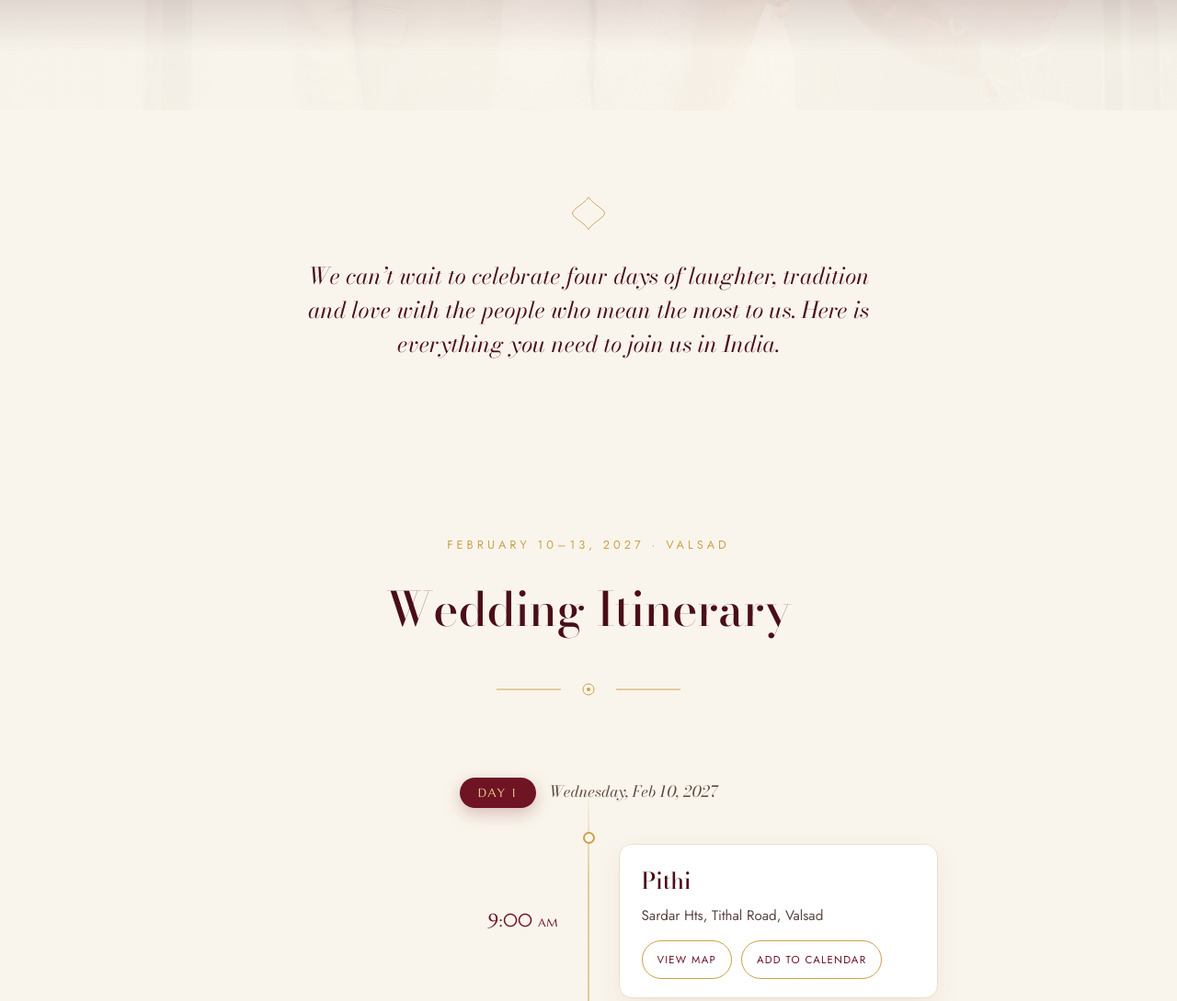
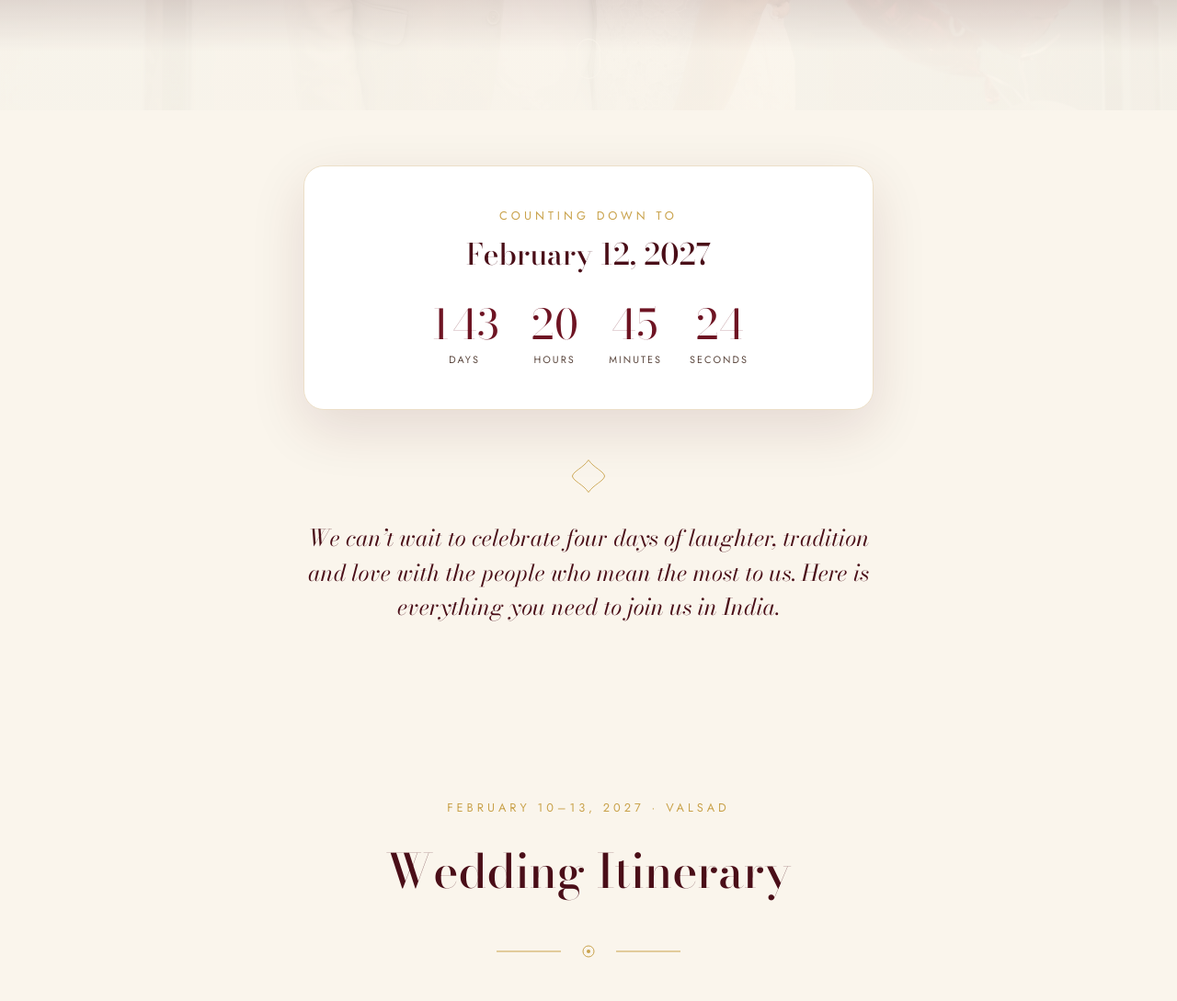
Before and after one commit to bulsaradishant96-web/Wedding-Website, a plain HTML site: page index.html in a window 1280 px wide. Shown: the part 680-1769 px from the top of the page at 92% size. Drawn offline with nearby package versions, Linux system fonts and the light colour scheme.

Commit message:
Update itinerary and add countdown
Rename Grah Shanti to Gruh Shantak, split Day 3 into Bus Departs for
Barat and Varghodo (Jaan Prasthan), remove map links from the
timeline, and add a live countdown to the wedding day on the homepage.

```diff
--- a/index.html
+++ b/index.html
@@ -47,6 +47,33 @@
   </a>
 </section>
 
+<!-- Countdown -->
+<section class="countdown" data-reveal>
+  <div class="countdown-card">
+    <p class="eyebrow">Counting down to</p>
+    <h2 class="countdown-heading">February 12, 2027</h2>
+    <div class="countdown-grid" id="countdownGrid">
+      <div class="countdown-item">
+        <span class="countdown-num" id="cdDays">00</span>
+        <span class="countdown-label">Days</span>
+      </div>
+      <div class="countdown-item">
+        <span class="countdown-num" id="cdHours">00</span>
+        <span class="countdown-label">Hours</span>
+      </div>
+      <div class="countdown-item">
+        <span class="countdown-num" id="cdMins">00</span>
+        <span class="countdown-label">Minutes</span>
+      </div>
+      <div class="countdown-item">
+        <span class="countdown-num" id="cdSecs">00</span>
+        <span class="countdown-label">Seconds</span>
+      </div>
+    </div>
+    <p class="countdown-arrived" id="countdownArrived" hidden>Today is the day &mdash; welcome to our wedding!</p>
+  </div>
+</section>
+
 <!-- Intro strip -->
 <section class="intro" data-reveal>
   <div class="intro-inner">
@@ -77,7 +104,6 @@
           <h3>Pithi</h3>
           <p class="event-venue">Sardar Hts, Tithal Road, Valsad</p>
           <div class="event-links">
-            <a class="link-pill" target="_blank" rel="noopener" href="https://www.google.com/maps/search/?api=1&query=Sardar%20Heights%2C%20Tithal%20Road%2C%20Valsad">View Map</a>
             <a class="link-pill" target="_blank" rel="noopener" href="https://www.google.com/calendar/render?action=TEMPLATE&text=Dishant%20%26%20Nirshita%20-%20Pithi&dates=20270210T033000Z/20270210T063000Z&details=Pithi%20ceremony%20for%20Dishant%20%26%20Nirshita&location=Sardar%20Heights%2C%20Tithal%20Road%2C%20Valsad">Add to Calendar</a>
           </div>
         </div>
@@ -92,11 +118,10 @@
           <span class="time">2:00 <small>PM</small></span>
         </div>
         <div class="event-body">
-          <h3>Grah Shanti</h3>
+          <h3>Gruh Shantak</h3>
           <p class="event-venue">Shree Party Plot, Vashiar, Valsad</p>
           <div class="event-links">
-            <a class="link-pill" target="_blank" rel="noopener" href="https://www.google.com/maps/search/?api=1&query=Shree%20Party%20Plot%2C%20Vashiar%2C%20Valsad">View Map</a>
-            <a class="link-pill" target="_blank" rel="noopener" href="https://www.google.com/calendar/render?action=TEMPLATE&text=Dishant%20%26%20Nirshita%20-%20Grah%20Shanti&dates=20270211T083000Z/20270211T103000Z&details=Grah%20Shanti%20ceremony%20for%20Dishant%20%26%20Nirshita&location=Shree%20Party%20Plot%2C%20Vashiar%2C%20Valsad">Add to Calendar</a>
+            <a class="link-pill" target="_blank" rel="noopener" href="https://www.google.com/calendar/render?action=TEMPLATE&text=Dishant%20%26%20Nirshita%20-%20Gruh%20Shantak&dates=20270211T083000Z/20270211T103000Z&details=Gruh%20Shantak%20ceremony%20for%20Dishant%20%26%20Nirshita&location=Shree%20Party%20Plot%2C%20Vashiar%2C%20Valsad">Add to Calendar</a>
           </div>
         </div>
       </div>
@@ -109,7 +134,6 @@
           <h3>Garba Night</h3>
           <p class="event-venue">Shree Party Plot, Vashiar, Valsad</p>
           <div class="event-links">
-            <a class="link-pill" target="_blank" rel="noopener" href="https://www.google.com/maps/search/?api=1&query=Shree%20Party%20Plot%2C%20Vashiar%2C%20Valsad">View Map</a>
             <a class="link-pill" target="_blank" rel="noopener" href="https://www.google.com/calendar/render?action=TEMPLATE&text=Dishant%20%26%20Nirshita%20-%20Garba%20Night&dates=20270211T133000Z/20270211T163000Z&details=Garba%20Night%20for%20Dishant%20%26%20Nirshita&location=Shree%20Party%20Plot%2C%20Vashiar%2C%20Valsad">Add to Calendar</a>
           </div>
         </div>
@@ -120,13 +144,25 @@
       <div class="day-label"><span class="day-number">Day 3</span><span class="day-date">Friday, Feb 12, 2027</span></div>
       <div class="event-card">
         <div class="event-time">
+          <span class="time">1:30 <small>PM</small></span>
+        </div>
+        <div class="event-body">
+          <h3>Bus Departs for Barat</h3>
+          <p class="event-venue">Sardar Hts, Valsad</p>
+          <div class="event-links">
+            <a class="link-pill" target="_blank" rel="noopener" href="https://www.google.com/calendar/render?action=TEMPLATE&text=Dishant%20%26%20Nirshita%20-%20Bus%20Departs%20for%20Barat&dates=20270212T080000Z/20270212T090000Z&details=Bus%20departs%20for%20Barat%20for%20Dishant%20%26%20Nirshita&location=Sardar%20Hts%2C%20Valsad">Add to Calendar</a>
+          </div>
+        </div>
+      </div>
+      <div class="event-card">
+        <div class="event-time">
           <span class="time">5:00 <small>PM</small></span>
         </div>
         <div class="event-body">
-          <h3>Wedding Ceremony</h3>
-          <p class="event-venue event-tbd">Venue to be announced</p>
+          <h3>Varghodo (Jaan Prasthan)</h3>
+          <p class="event-venue">Navsari</p>
           <div class="event-links">
-            <a class="link-pill" target="_blank" rel="noopener" href="https://www.google.com/calendar/render?action=TEMPLATE&text=Dishant%20%26%20Nirshita%20-%20Wedding%20Ceremony&dates=20270212T113000Z/20270212T143000Z&details=Wedding%20Ceremony%20for%20Dishant%20%26%20Nirshita.%20Venue%20to%20be%20announced.">Add to Calendar</a>
+            <a class="link-pill" target="_blank" rel="noopener" href="https://www.google.com/calendar/render?action=TEMPLATE&text=Dishant%20%26%20Nirshita%20-%20Varghodo%20(Jaan%20Prasthan)&dates=20270212T113000Z/20270212T143000Z&details=Varghodo%20(Jaan%20Prasthan)%20for%20Dishant%20%26%20Nirshita&location=Navsari">Add to Calendar</a>
           </div>
         </div>
       </div>
@@ -142,7 +178,6 @@
           <h3>Reception</h3>
           <p class="event-venue">Shantivan Party Plot, Vashiar, Valsad</p>
           <div class="event-links">
-            <a class="link-pill" target="_blank" rel="noopener" href="https://www.google.com/maps/search/?api=1&query=Shantivan%20Party%20Plot%2C%20Vashiar%2C%20Valsad">View Map</a>
             <a class="link-pill" target="_blank" rel="noopener" href="https://www.google.com/calendar/render?action=TEMPLATE&text=Dishant%20%26%20Nirshita%20-%20Reception&dates=20270213T123000Z/20270213T153000Z&details=Reception%20for%20Dishant%20%26%20Nirshita&location=Shantivan%20Party%20Plot%2C%20Vashiar%2C%20Valsad">Add to Calendar</a>
           </div>
         </div>
@@ -185,9 +220,10 @@
         <legend>Which events will you attend?</legend>
         <div class="check-group">
           <label class="check-pill"><input type="checkbox" name="events" value="Pithi (Feb 10)"> Pithi</label>
-          <label class="check-pill"><input type="checkbox" name="events" value="Grah Shanti (Feb 11)"> Grah Shanti</label>
+          <label class="check-pill"><input type="checkbox" name="events" value="Gruh Shantak (Feb 11)"> Gruh Shantak</label>
           <label class="check-pill"><input type="checkbox" name="events" value="Garba Night (Feb 11)"> Garba Night</label>
-          <label class="check-pill"><input type="checkbox" name="events" value="Wedding Ceremony (Feb 12)"> Wedding Ceremony</label>
+          <label class="check-pill"><input type="checkbox" name="events" value="Bus Departs for Barat (Feb 12)"> Bus Departs for Barat</label>
+          <label class="check-pill"><input type="checkbox" name="events" value="Varghodo (Feb 12)"> Varghodo</label>
           <label class="check-pill"><input type="checkbox" name="events" value="Reception (Feb 13)"> Reception</label>
         </div>
       </fieldset>
--- a/script.js
+++ b/script.js
@@ -50,6 +50,44 @@ if ('IntersectionObserver' in window){
   revealEls.forEach(el => el.classList.add('is-visible'));
 }
 
+// ---------- Countdown to the wedding day ----------
+const WEDDING_DATE = new Date('2027-02-12T00:00:00+05:30');
+const cdDays = document.getElementById('cdDays');
+const cdHours = document.getElementById('cdHours');
+const cdMins = document.getElementById('cdMins');
+const cdSecs = document.getElementById('cdSecs');
+const countdownGrid = document.getElementById('countdownGrid');
+const countdownArrived = document.getElementById('countdownArrived');
+
+function pad2(n){ return String(n).padStart(2, '0'); }
+
+let countdownTimer = null;
+
+function updateCountdown(){
+  const diff = WEDDING_DATE.getTime() - Date.now();
+
+  if (diff <= 0){
+    countdownGrid.hidden = true;
+    countdownArrived.hidden = false;
+    if (countdownTimer) clearInterval(countdownTimer);
+    return;
+  }
+
+  const totalSeconds = Math.floor(diff / 1000);
+  const days = Math.floor(totalSeconds / 86400);
+  const hours = Math.floor((totalSeconds % 86400) / 3600);
+  const mins = Math.floor((totalSeconds % 3600) / 60);
+  const secs = totalSeconds % 60;
+
+  cdDays.textContent = pad2(days);
+  cdHours.textContent = pad2(hours);
+  cdMins.textContent = pad2(mins);
+  cdSecs.textContent = pad2(secs);
+}
+
+updateCountdown();
+countdownTimer = setInterval(updateCountdown, 1000);
+
 // ---------- RSVP form -> mailto ----------
 const rsvpForm = document.getElementById('rsvpForm');
 const RSVP_EMAIL = 'cyberinfo1120@gmail.com';
--- a/style.css
+++ b/style.css
@@ -178,8 +178,67 @@ a{ color: inherit; text-decoration: none; }
   100%{ opacity: 0; transform: translateY(16px); }
 }
 
+/* ---------- Countdown ---------- */
+.countdown{
+  padding: 60px 20px 0;
+  display: flex;
+  justify-content: center;
+  position: relative;
+}
+.countdown-card{
+  width: 100%;
+  max-width: 620px;
+  background: #fff;
+  border: 1px solid #ecdfc8;
+  border-radius: 22px;
+  padding: clamp(28px, 5vw, 44px) clamp(20px, 6vw, 48px);
+  text-align: center;
+  box-shadow: 0 20px 60px rgba(74,14,24,.12);
+}
+.countdown-card .eyebrow{ color: var(--gold); margin-bottom: 6px; }
+.countdown-heading{
+  font-family: var(--font-display);
+  color: var(--maroon-deep);
+  font-size: clamp(1.4rem, 4vw, 2rem);
+}
+.countdown-grid{
+  display: flex;
+  justify-content: center;
+  align-items: flex-start;
+  gap: clamp(14px, 4vw, 30px);
+  margin-top: 28px;
+  flex-wrap: wrap;
+}
+.countdown-item{
+  display: flex;
+  flex-direction: column;
+  align-items: center;
+  min-width: 58px;
+}
+.countdown-num{
+  font-family: var(--font-display);
+  font-variant-numeric: tabular-nums;
+  font-size: clamp(2rem, 6vw, 2.8rem);
+  line-height: 1;
+  color: var(--maroon);
+}
+.countdown-label{
+  margin-top: 8px;
+  font-size: .68rem;
+  letter-spacing: 2px;
+  text-transform: uppercase;
+  color: var(--ink-soft);
+}
+.countdown-arrived{
+  font-family: var(--font-display);
+  font-style: italic;
+  font-size: clamp(1.2rem, 3vw, 1.5rem);
+  color: var(--maroon);
+  margin-top: 20px;
+}
+
 /* ---------- Intro strip ---------- */
-.intro{ padding: 90px 24px; }
+.intro{ padding: 50px 24px 90px; }
 .intro-inner{
   max-width: 620px;
   margin: 0 auto;
```
